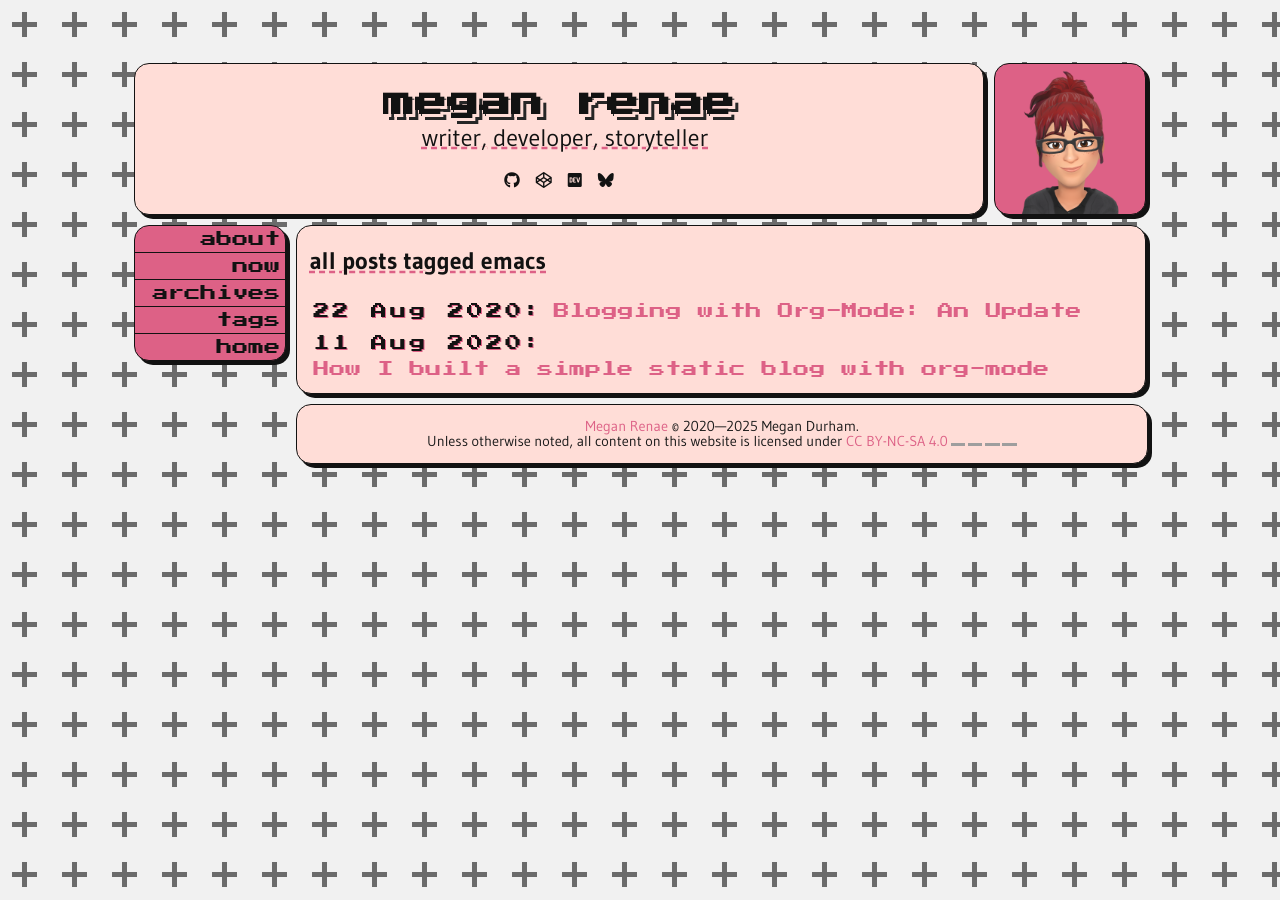
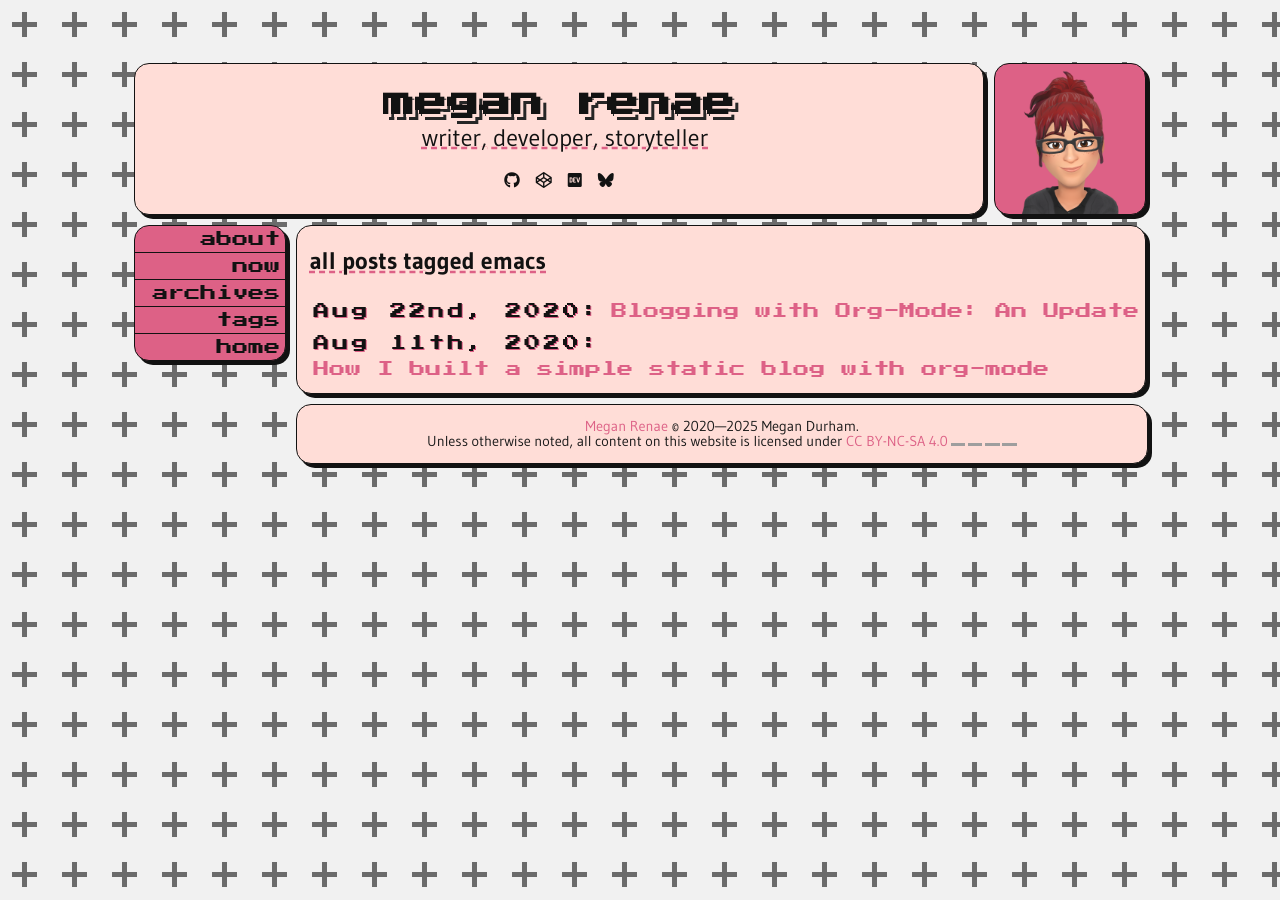
Before and after one commit to meganrenae21/blog, a Jekyll site: the page built from tags/emacs.md, in a window 1280 px wide. Built offline with Jekyll 4.4.1, drawn with Linux system fonts in a browser that asks for light colours; nearby versions of some CDN libraries; grey boxes are pictures that could not be loaded.

Commit message:
changed date format

```diff
--- a/_layouts/month_archive.html
+++ b/_layouts/month_archive.html
@@ -10,7 +10,7 @@ layout: default
         {% assign post_month = post.date | date: "%B %Y" %}
         {% if post_month == page.month %}
             <div class="post_list_entry">
-                <span class="date_heading">{{ post.date | date_to_string }}: </span>
+                <span class="date_heading">{{ post.date | date_to_string: "ordinal", "US" }}: </span>
                 <a class="post_list_entry_link" href="{{ post.url | relative_url }}">{{ post.title }}</a>
                 <span class="tag_list">
                     {% for tag in post.tags %}
--- a/_layouts/post.html
+++ b/_layouts/post.html
@@ -4,7 +4,7 @@ layout: default
 <div class="post_header">
     <h2 class="post_title">{{ page.title }}</h2>
     <p class="post_meta">
-        <span class="post_date">{{ page.date | date_to_string }}</span>
+        <span class="post_date">{{ page.date | date_to_string: "ordinal", "US" }}</span>
         <span class="tag_list">
             {% for tag in page.tags %}
             <a class="tag_link" href="{{ site.url }}/tags/{{tag}}.html">{{ tag }}</a>
--- a/_layouts/tag.html
+++ b/_layouts/tag.html
@@ -9,7 +9,7 @@ layout: default
 <div class="post_list">
     {% for post in tag_posts %}
     <div class="post_list_entry">
-        <span class="date_heading">{{ post.date | date_to_string }}: </span><a class="post_list_entry_link" href="{{ post.url | relative_url }}">{{ post.title }}</a>
+        <span class="date_heading">{{ post.date | date_to_string: "ordinal", "US" }}: </span><a class="post_list_entry_link" href="{{ post.url | relative_url }}">{{ post.title }}</a>
     </div>
     {% endfor %}
 </div>
--- a/index.html
+++ b/index.html
@@ -7,7 +7,7 @@ title: home
 <div class="post_list">
     {% for post in site.posts %}
     <div class="post_list_entry">
-        <span class="date_heading">{{ post.date | date_to_string }}: </span><a class="post_list_entry_link" href="{{ post.url | relative_url }}">{{ post.title }}</a>
+        <span class="date_heading">{{ post.date | date_to_string: "ordinal", "US" }}: </span><a class="post_list_entry_link" href="{{ post.url | relative_url }}">{{ post.title }}</a>
         <span class="tag_list">{% for tag in post.tags %}
             <a class="tag_link" href="{{ site.baseurl }}/tags/{{tag}}.html">{{ tag }}</a>
             {% endfor %}
```
Also changed, not shown: 11 other files.
